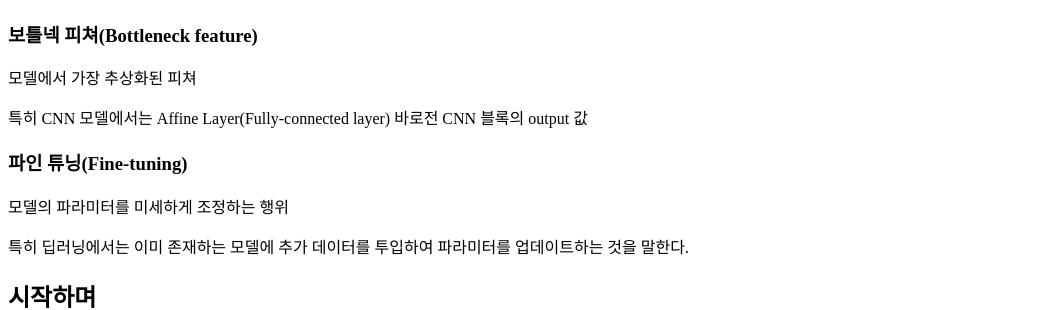
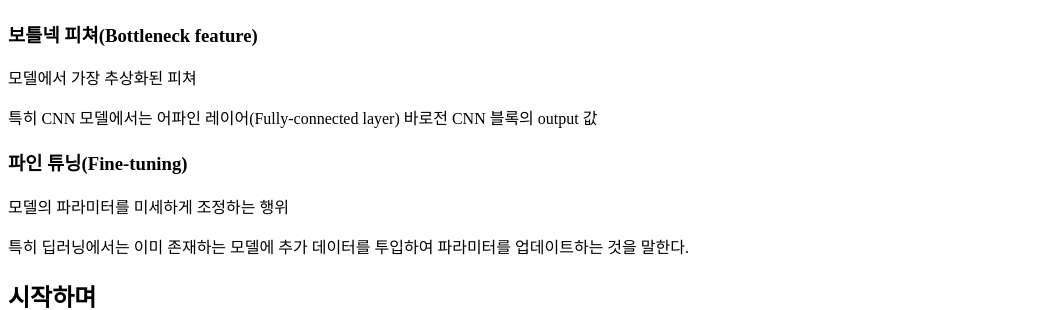
Before and after one commit to haandol/haandol.github.com, a Jekyll site: the page built from _posts/2016-12-25-define-bottleneck-feature-and-fine-tuning.md, in a window 1280 px wide and 900 px high. Shown: the part 311-621 px from the top of the window, without its empty margins (0-1057 px from the left). Built offline with Jekyll 4.4.1, drawn with Linux system fonts in a browser that asks for light colours.

Commit message:
어파인 레이어 한글로 변경

```diff
--- a/_posts/2016-12-25-define-bottleneck-feature-and-fine-tuning.md
+++ b/_posts/2016-12-25-define-bottleneck-feature-and-fine-tuning.md
@@ -14,7 +14,7 @@ publish: true
 
 모델에서 가장 추상화된 피쳐
 
-특히 CNN 모델에서는 Affine Layer(Fully-connected layer) 바로전 CNN 블록의 output 값
+특히 CNN 모델에서는 어파인 레이어(Fully-connected layer) 바로전 CNN 블록의 output 값
 
 ### 파인 튜닝(Fine-tuning)
 
```
